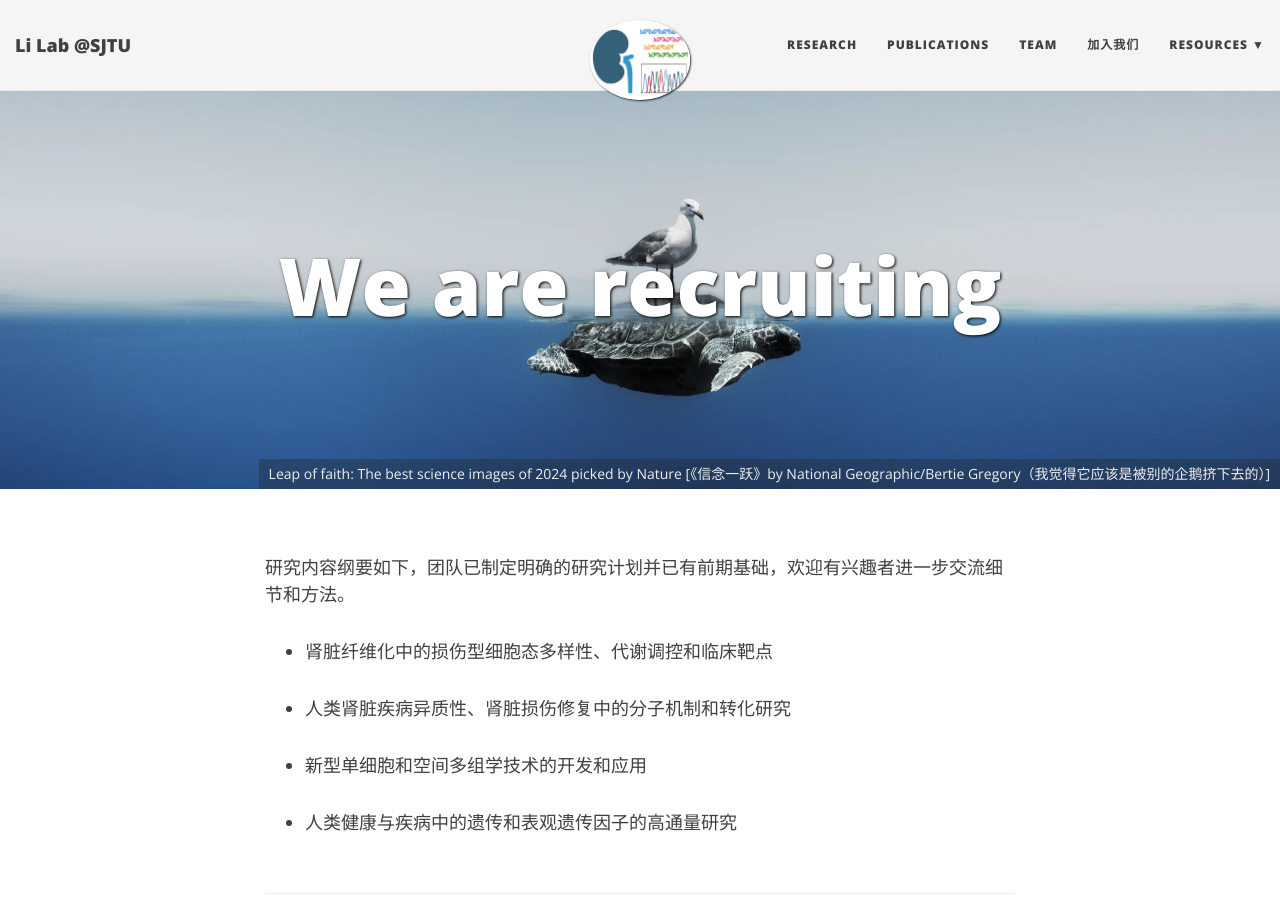
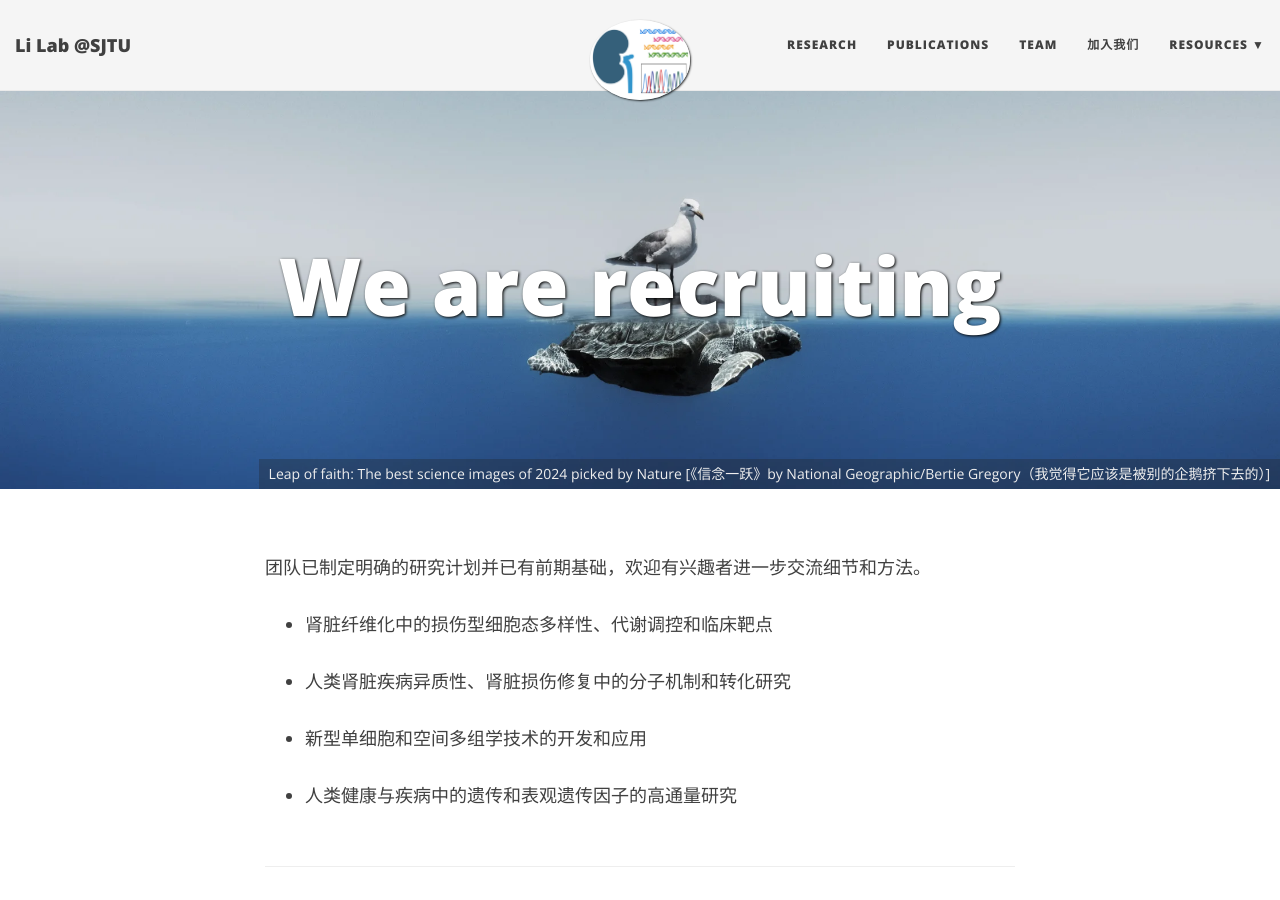
Before and after one commit to TheLiLab/thelilab.github.io, a Jekyll site: the page built from joinus.md, in a window 1280 px wide and 900 px high. Built offline with Jekyll 4.4.1, drawn with Linux system fonts in a browser that asks for light colours; nearby versions of some CDN libraries.

Commit message:
Update joinus.md

```diff
--- a/joinus.md
+++ b/joinus.md
@@ -9,7 +9,7 @@ bigimg:
 
 ---
 
-研究内容纲要如下，团队已制定明确的研究计划并已有前期基础，欢迎有兴趣者进一步交流细节和方法。<br>
+团队已制定明确的研究计划并已有前期基础，欢迎有兴趣者进一步交流细节和方法。<br>
 
 - 肾脏纤维化中的损伤型细胞态多样性、代谢调控和临床靶点<br>
 
```
